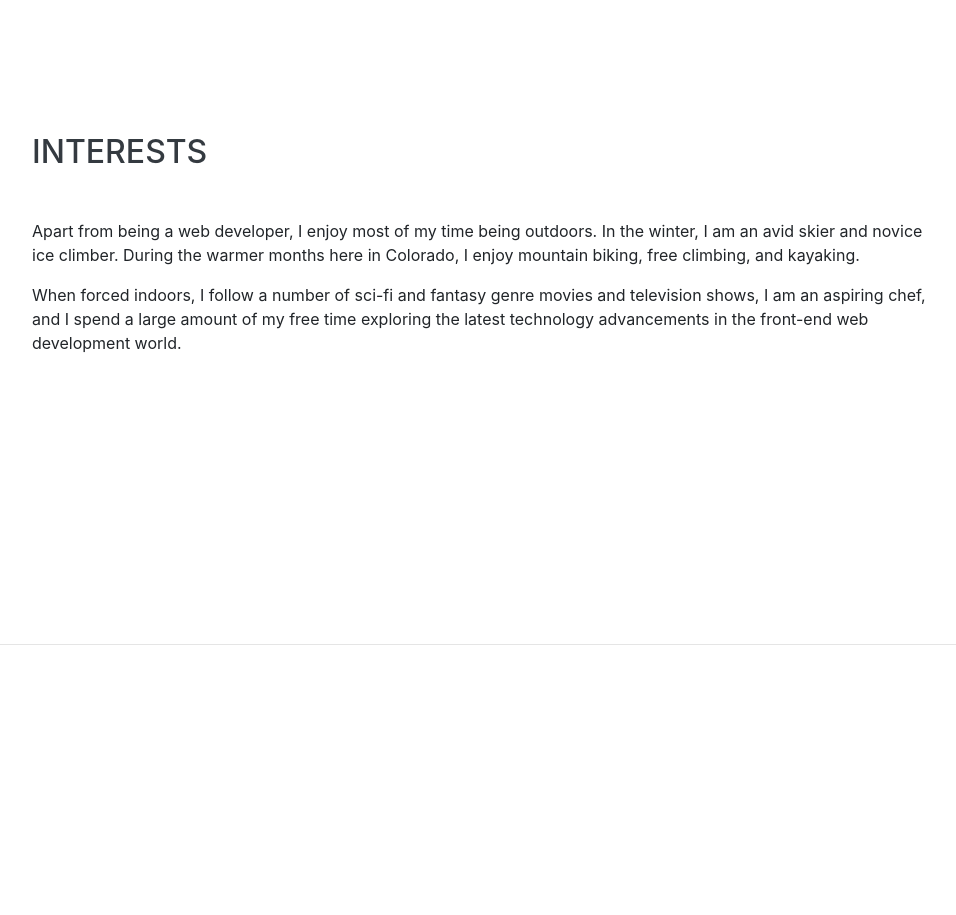
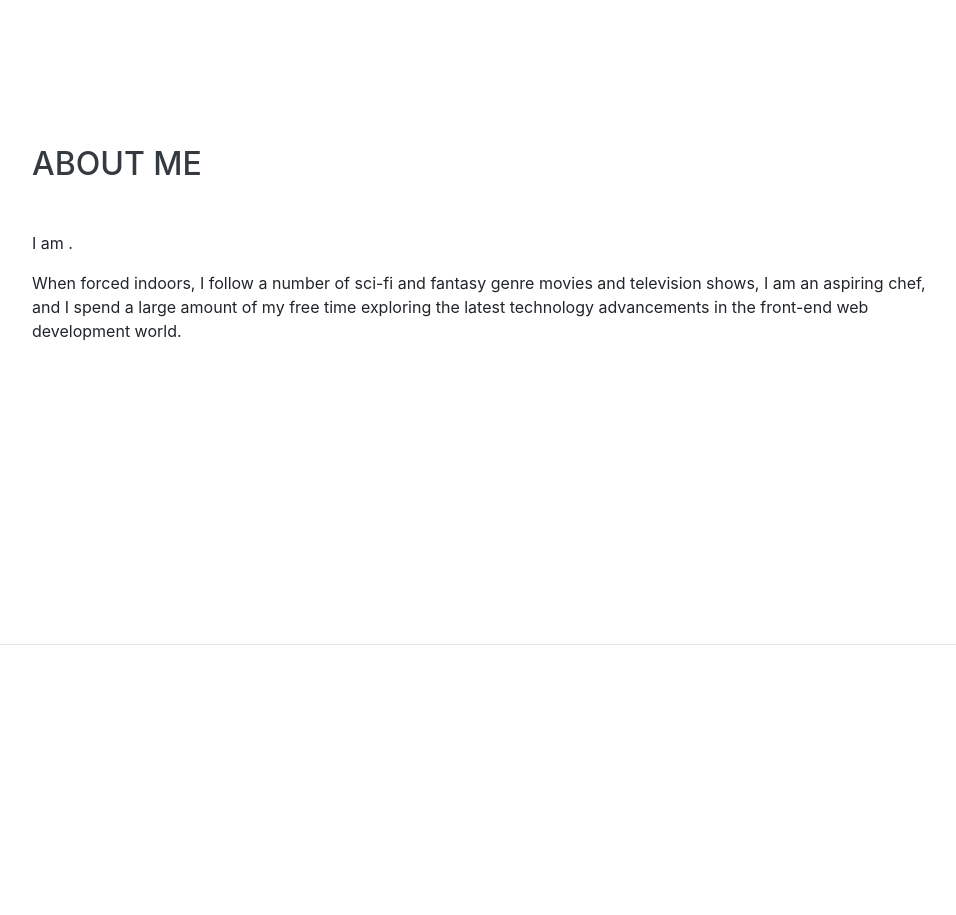
Before and after one commit to ravymahindra27/ravy, a website with bundled scripts: page index.html in a window 1280 px wide. Shown: the part 3360-4275 px from the top of the page, without its empty margins (288-1244 px from the left). Built offline with nearby package versions, Linux system fonts and the light colour scheme; a web font is replaced by a local one.

Commit message:
Update index.html

```diff
--- a/index.html
+++ b/index.html
@@ -231,8 +231,8 @@
 
     <section class="resume-section p-3 p-lg-5 d-flex align-items-center" id="interests">
       <div class="w-100">
-        <h2 class="mb-5">Interests</h2>
-        <p>Apart from being a web developer, I enjoy most of my time being outdoors. In the winter, I am an avid skier and novice ice climber. During the warmer months here in Colorado, I enjoy mountain biking, free climbing, and kayaking.</p>
+        <h2 class="mb-5">About Me</h2>
+        <p>I am .</p>
         <p class="mb-0">When forced indoors, I follow a number of sci-fi and fantasy genre movies and television shows, I am an aspiring chef, and I spend a large amount of my free time exploring the latest technology advancements in the front-end web development world.</p>
       </div>
     </section>
@@ -274,13 +274,12 @@
     </section>
 
   </div>
-  <div class="footer_social">
+ <div class="footer_social">
               <a href="#"><i class="fa fa-facebook"></i></a>
               <a href="#"><i class="fa fa-whatsapp"></i></a>
               <a href="#"><i class="fa fa-instagram"></i></a>
               <a href="#"><i class="fa fa-github"></i></a>
             </div>
-
   <!-- Bootstrap core JavaScript -->
   <script src="vendor/jquery/jquery.min.js"></script>
   <script src="vendor/bootstrap/js/bootstrap.bundle.min.js"></script>
```
